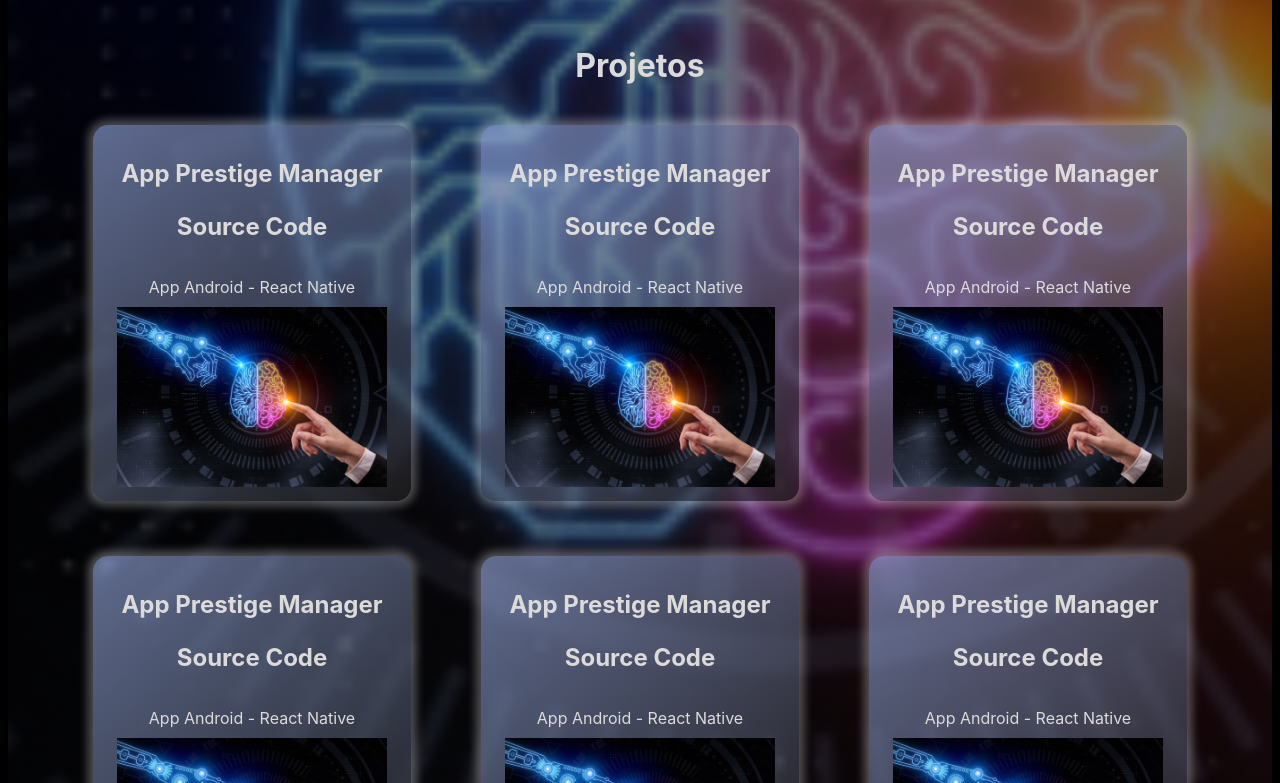
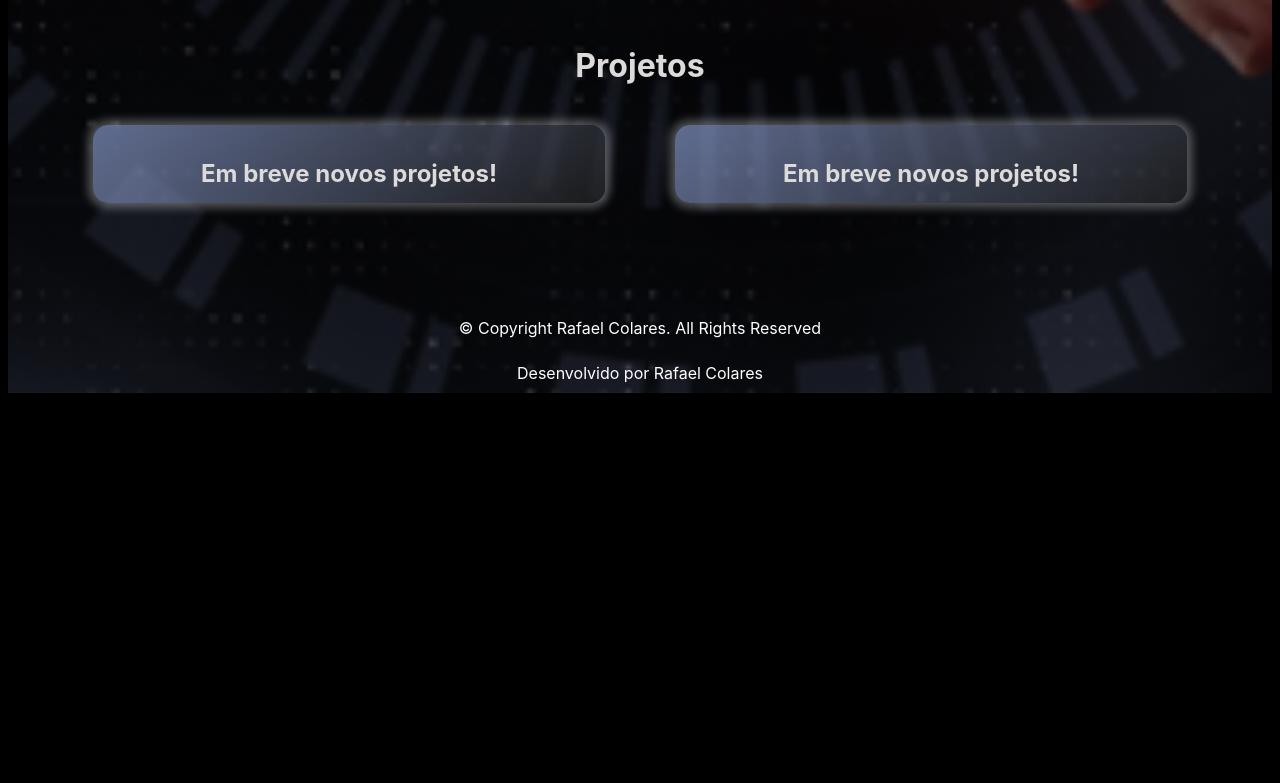
Before and after one commit to devRafaelColares/devRafaelColares.github.io, a React (Vite) app in the folder frontend/: page / in a window 1280 px wide. Shown: the part 1517-2300 px from the top of the page. After the commit the page ends 1918 px from the top, so only its background shows below. Built offline with nearby package versions, Linux system fonts and the light colour scheme.

Commit message:
Feat: alteração dos cards de projetos.

```diff
--- a/frontend/src/components/Projetos/Projetos.tsx
+++ b/frontend/src/components/Projetos/Projetos.tsx
@@ -11,48 +11,7 @@ function Projetos() {
       linkGithub: 'link_do_repositorio_github_1',
     },
     {
-      nome: 'App Prestige Manager',
-      descricao: 'App Android - React Native',
-      imagem: image,
-      linkOnline: 'link_do_projeto_online_1',
-      linkGithub: 'link_do_repositorio_github_1',
-    },
-    {
-      nome: 'App Prestige Manager',
-      descricao: 'App Android - React Native',
-      imagem: image,
-      linkOnline: 'link_do_projeto_online_1',
-      linkGithub: 'link_do_repositorio_github_1',
-    },
-    {
-      nome: 'App Prestige Manager',
-      descricao: 'App Android - React Native',
-      imagem: image,
-      linkOnline: 'link_do_projeto_online_1',
-      linkGithub: 'link_do_repositorio_github_1',
-    },
-    {
-      nome: 'App Prestige Manager',
-      descricao: 'App Android - React Native',
-      imagem: image,
-      linkOnline: 'link_do_projeto_online_1',
-      linkGithub: 'link_do_repositorio_github_1',
-    },
-    {
-      nome: 'App Prestige Manager',
-      descricao: 'App Android - React Native',
-      imagem: image,
-      linkOnline: 'link_do_projeto_online_1',
-      linkGithub: 'link_do_repositorio_github_1',
-    },
-    {
-      nome: 'App Prestige Manager',
-      descricao: 'App Android - React Native',
-      imagem: image,
-      linkOnline: 'link_do_projeto_online_1',
-      linkGithub: 'link_do_repositorio_github_1',
-    },
-    {
+      // id missing
       nome: 'App Prestige Manager',
       descricao: 'App Android - React Native',
       imagem: image,
@@ -66,7 +25,8 @@ function Projetos() {
       <h1>Projetos</h1>
       <div className="cards-div-mae">
         {projetos.map((projeto, index) => (
-          <div key={ index } className="cards highlight highlight-cards">
+          projeto.id ? (
+            <div key={ projeto.id } className="cards highlight highlight-cards">
               <h3>
                 <a href={ projeto.linkOnline } target="_blank" rel="noopener noreferrer">
                   {projeto.nome}
@@ -82,6 +42,18 @@ function Projetos() {
                 <img src={ projeto.imagem } alt={ projeto.nome } />
               </a>
             </div>
+          ) : (
+            <div
+              key={ `semId-${index}` }
+              className="cards highlight highlight-cards"
+              style={ {
+                display: 'flex',
+                justifyContent: 'center',
+                alignItems: 'center' } }
+            >
+              <h3>Em breve novos projetos!</h3>
+            </div>
+          )
         ))}
       </div>
     </section>
--- a/frontend/src/components/Sobre/Sobre.css
+++ b/frontend/src/components/Sobre/Sobre.css
@@ -12,7 +12,8 @@
 }
 
 #img-sobre img {
-  max-width: 200px;
+  width: 290px;
+  height: 390px;
   border-radius: 100%;
   border: solid 1px #646cff;
 }
```
Also changed, not shown: frontend/src/Lenguages/translationEN.json (deleted, +0 -31 lines), frontend/src/utils/ToggleLanguage.ts (deleted, +0 -22 lines), frontend/src/utils/i18n.ts (deleted, +0 -15 lines). Lines whose indentation alone changed are shown as unchanged.
